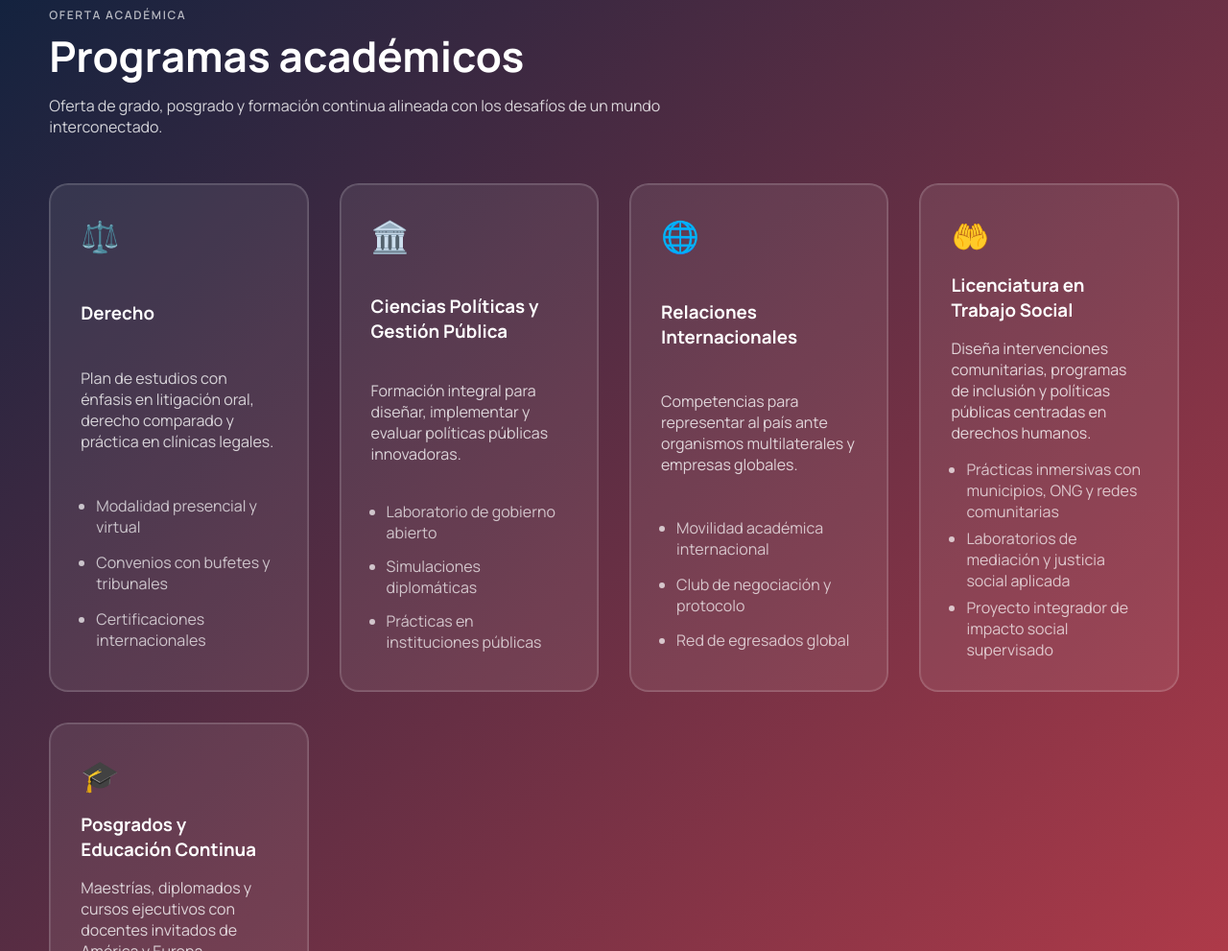
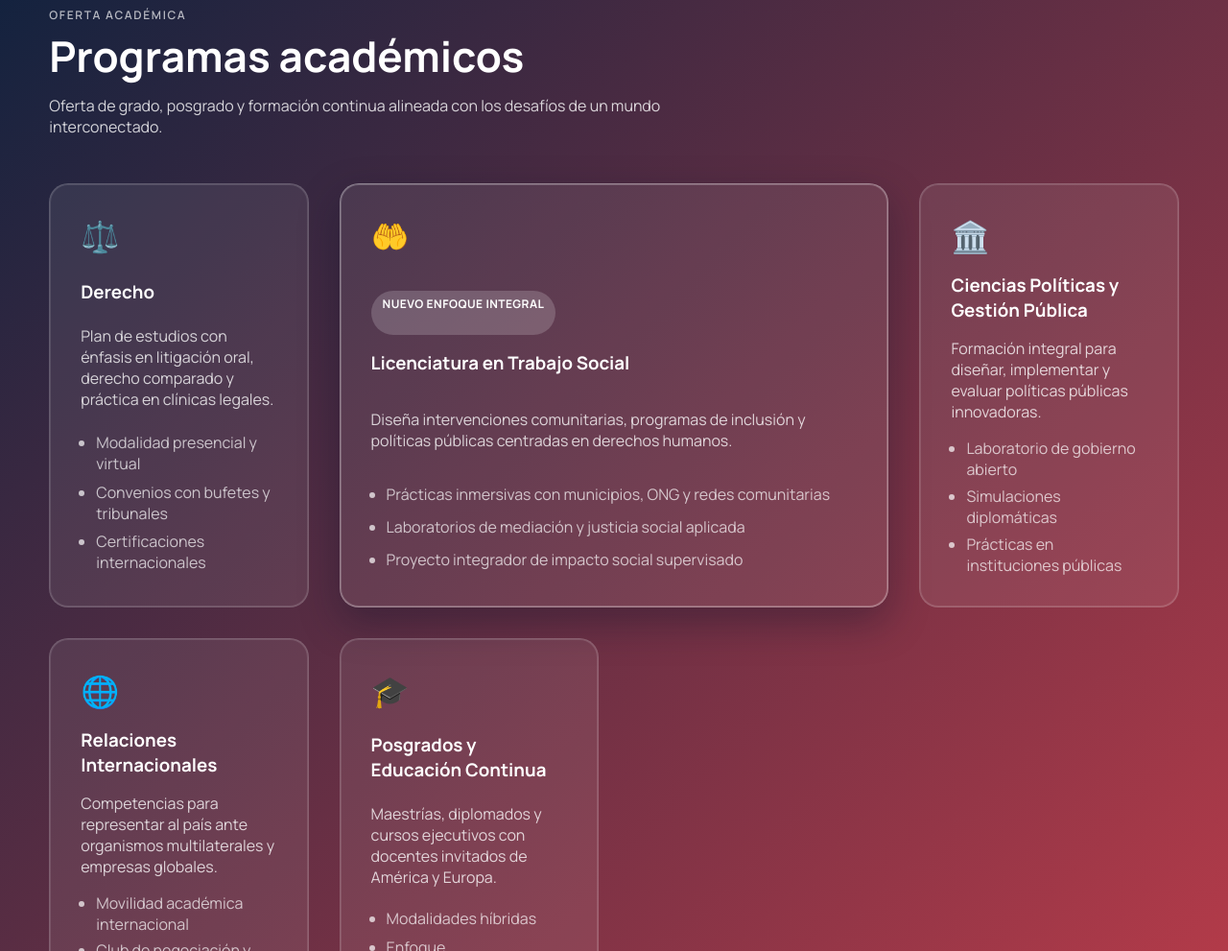
Before and after one commit to Danhj3/fcjpsri, a plain HTML site: page index.html in a window 1280 px wide. Shown: the part 1803-2794 px from the top of the page at 96% size. Drawn offline with Linux system fonts and the light colour scheme.

Commit message:
Destacar Trabajo Social en la grilla principal

```diff
--- a/assets/css/styles.css
+++ b/assets/css/styles.css
@@ -598,6 +598,24 @@ img {
     box-shadow: inset 0 0 0 1px rgba(255, 255, 255, 0.12);
 }
 
+.program-card--featured {
+    border: 1px solid rgba(255, 255, 255, 0.36);
+    box-shadow: 0 16px 40px rgba(8, 17, 40, 0.35), inset 0 0 0 1px rgba(255, 255, 255, 0.2);
+    background: linear-gradient(135deg, rgba(255, 255, 255, 0.12), rgba(255, 255, 255, 0.05));
+}
+
+.program-card__badge {
+    justify-self: flex-start;
+    padding: 0.35rem 0.75rem;
+    border-radius: 999px;
+    font-size: 0.75rem;
+    font-weight: 700;
+    letter-spacing: 0.04em;
+    text-transform: uppercase;
+    background: rgba(255, 255, 255, 0.18);
+    color: var(--color-cloud);
+}
+
 .section--accent .program-card {
     background: rgba(255, 255, 255, 0.08);
     color: var(--color-cloud);
@@ -605,6 +623,12 @@ img {
 
 .program-card__icon {
     font-size: 2rem;
+}
+
+@media (min-width: 992px) {
+    .program-card--featured {
+        grid-column: span 2;
+    }
 }
 
 .program-card h3 {
--- a/assets/js/main.js
+++ b/assets/js/main.js
@@ -83,6 +83,7 @@ const translations = {
                 item3: "Red de egresados global"
             },
             socialWork: {
+                badge: "Nuevo enfoque integral",
                 title: "Licenciatura en Trabajo Social",
                 description:
                     "Diseña intervenciones comunitarias, programas de inclusión y políticas públicas centradas en derechos humanos.",
@@ -448,6 +449,7 @@ const translations = {
                 item3: "Global alumni network"
             },
             socialWork: {
+                badge: "Featured community impact",
                 title: "Bachelor in Social Work",
                 description:
                     "Design community interventions, inclusion programs and public policies centered on human rights.",
--- a/index.html
+++ b/index.html
@@ -124,6 +124,17 @@
                             <li data-i18n="programs.law.item3">Certificaciones internacionales</li>
                         </ul>
                     </article>
+                    <article class="program-card program-card--featured">
+                        <div class="program-card__icon" aria-hidden="true">🤲</div>
+                        <span class="program-card__badge" data-i18n="programs.socialWork.badge">Nuevo enfoque integral</span>
+                        <h3 data-i18n="programs.socialWork.title">Licenciatura en Trabajo Social</h3>
+                        <p data-i18n="programs.socialWork.description">Diseña intervenciones comunitarias, programas de inclusión y políticas públicas centradas en derechos humanos.</p>
+                        <ul>
+                            <li data-i18n="programs.socialWork.item1">Prácticas inmersivas con municipios, ONG y redes comunitarias</li>
+                            <li data-i18n="programs.socialWork.item2">Laboratorios de mediación y justicia social aplicada</li>
+                            <li data-i18n="programs.socialWork.item3">Proyecto integrador de impacto social supervisado</li>
+                        </ul>
+                    </article>
                     <article class="program-card">
                         <div class="program-card__icon" aria-hidden="true">🏛️</div>
                         <h3 data-i18n="programs.politics.title">Ciencias Políticas y Gestión Pública</h3>
@@ -142,16 +153,6 @@
                             <li data-i18n="programs.ir.item1">Movilidad académica internacional</li>
                             <li data-i18n="programs.ir.item2">Club de negociación y protocolo</li>
                             <li data-i18n="programs.ir.item3">Red de egresados global</li>
-                        </ul>
-                    </article>
-                    <article class="program-card">
-                        <div class="program-card__icon" aria-hidden="true">🤲</div>
-                        <h3 data-i18n="programs.socialWork.title">Licenciatura en Trabajo Social</h3>
-                        <p data-i18n="programs.socialWork.description">Diseña intervenciones comunitarias, programas de inclusión y políticas públicas centradas en derechos humanos.</p>
-                        <ul>
-                            <li data-i18n="programs.socialWork.item1">Prácticas inmersivas con municipios, ONG y redes comunitarias</li>
-                            <li data-i18n="programs.socialWork.item2">Laboratorios de mediación y justicia social aplicada</li>
-                            <li data-i18n="programs.socialWork.item3">Proyecto integrador de impacto social supervisado</li>
                         </ul>
                     </article>
                     <article class="program-card">
```
